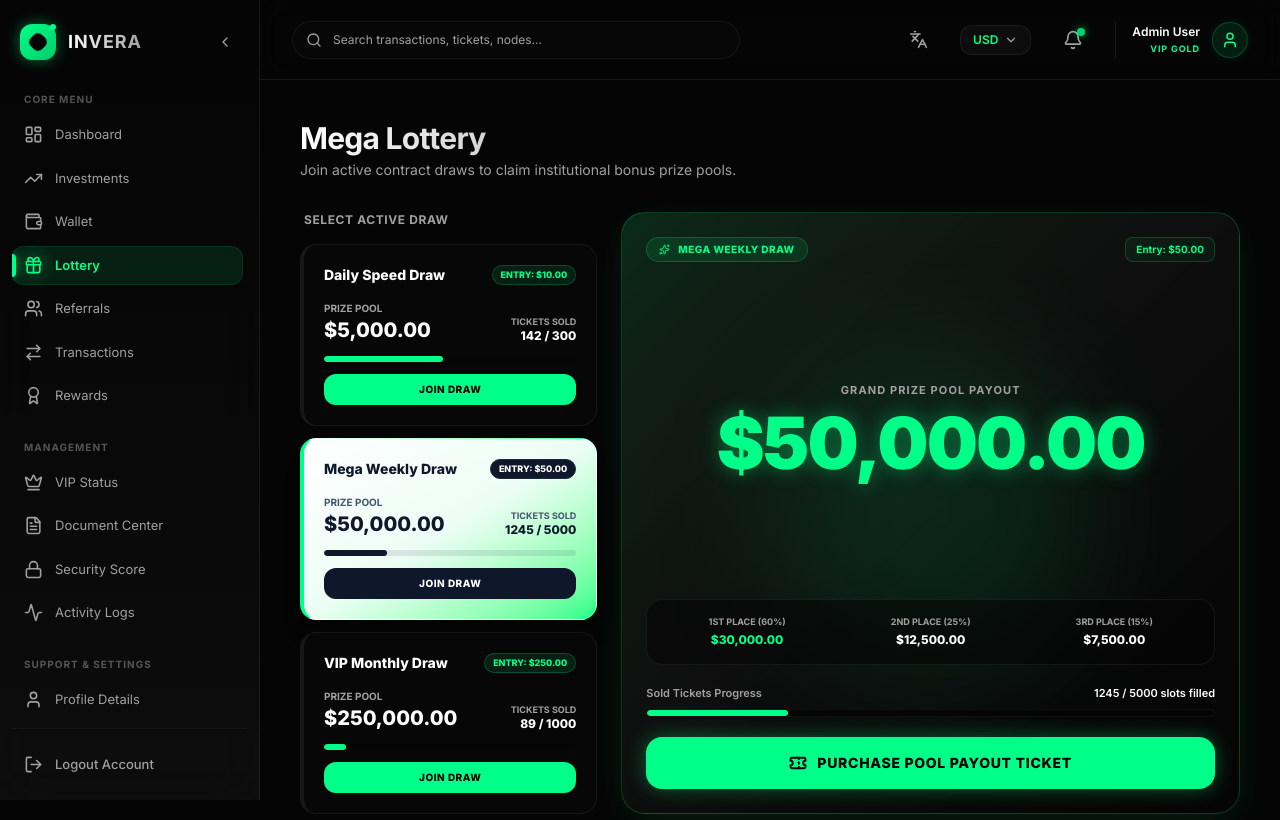
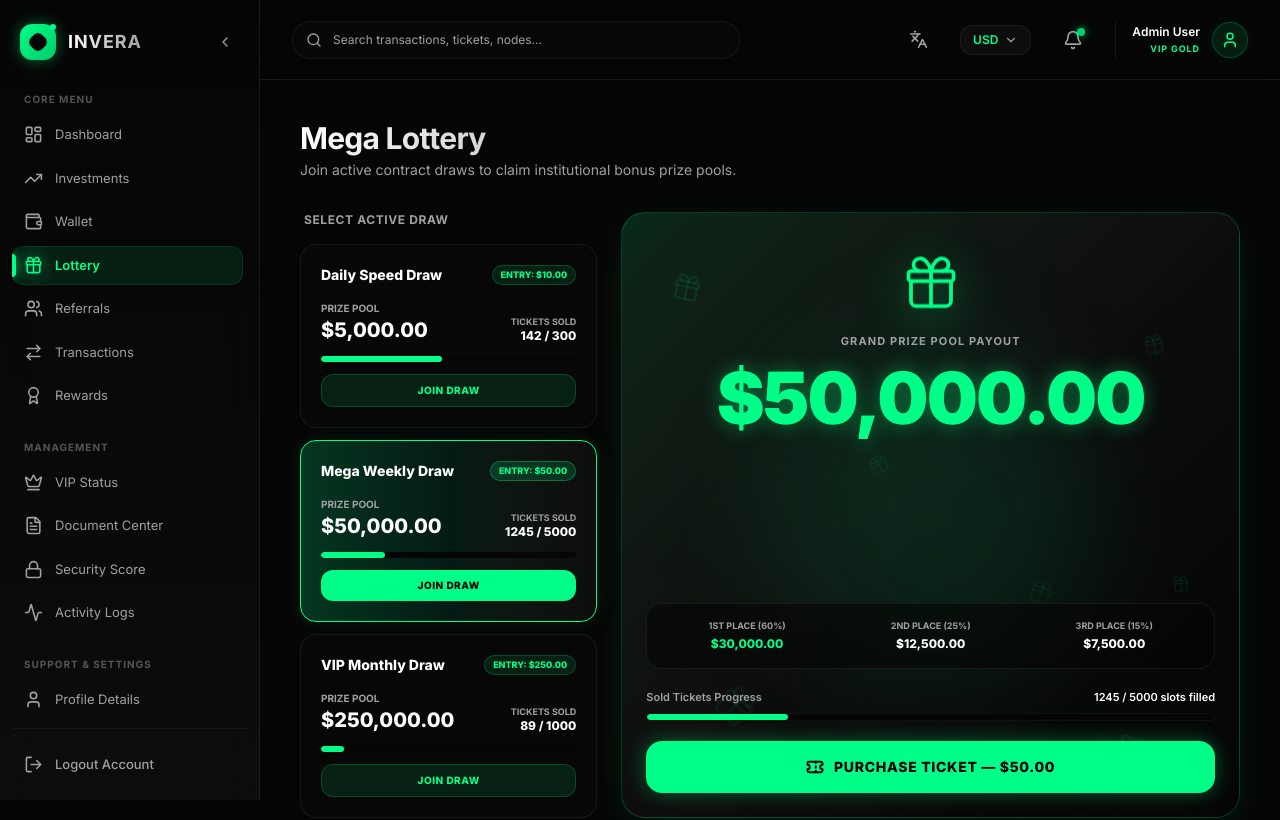
Before and after one commit to technicalhammad39-lang/inveracapital, a Next.js app: page /lottery in a window 1280 px wide. Shown: the top 820 px of the page. Built offline with nearby package versions, Linux system fonts and the light colour scheme.

Commit message:
Redesign lottery: green gradient cards, animated gift icon, floating gifts background, entry in button

```diff
--- a/app/lottery/page.tsx
+++ b/app/lottery/page.tsx
@@ -115,16 +115,16 @@ export default function LotteryPage() {
                 <div
                   key={p.id}
                   onClick={() => setSelectedPool(p.id)}
-                  className={`p-5 rounded-2xl cursor-pointer transition-all border-l-4 ${
+                  className={`p-5 rounded-2xl cursor-pointer transition-all border ${
                     isSelected
-                      ? 'bg-gradient-to-br from-white via-emerald-50 to-brand border-l-brand text-slate-900 shadow-xl border-y-border border-r-border border-y border-r'
-                      : 'bg-bg-card/40 border-l-border/85 border-y border-r border-y-border/80 border-r-border/80 hover:border-brand/40 text-white hover:bg-bg-card-hover'
+                      ? 'bg-gradient-to-r from-brand/20 via-emerald-900/30 to-bg-card border-brand shadow-[0_0_20px_rgba(0,255,136,0.1)]'
+                      : 'bg-bg-card/40 border-border/80 hover:bg-gradient-to-r hover:from-brand/10 hover:via-emerald-950/20 hover:to-bg-card hover:border-brand/50'
                   }`}
                 >
                   <div className="flex justify-between items-start mb-2">
-                    <span className={`font-extrabold text-sm ${isSelected ? 'text-slate-900' : 'text-white'}`}>{p.name}</span>
+                    <span className="font-extrabold text-sm text-white">{p.name}</span>
                     <span className={`text-[9px] font-extrabold px-2 py-0.5 rounded-full uppercase border ${
-                      isSelected ? 'bg-slate-900 text-white border-slate-800' : 'bg-brand/10 border-brand/20 text-brand'
+                      isSelected ? 'bg-brand/15 text-brand border-brand/30' : 'bg-brand/10 border-brand/20 text-brand'
                     }`}>
                       Entry: {formatCurrency(p.fee)}
                     </span>
@@ -133,19 +133,19 @@ export default function LotteryPage() {
                   <div className="space-y-3 mt-4">
                     <div className="flex justify-between items-end">
                       <div>
-                        <span className={`text-[10px] ${isSelected ? 'text-slate-600' : 'text-text-secondary'} block uppercase font-bold`}>Prize Pool</span>
-                        <p className={`text-xl font-extrabold ${isSelected ? 'text-slate-900' : 'text-white'}`}>{formatCurrency(p.prize)}</p>
+                        <span className="text-[10px] text-text-secondary block uppercase font-bold">Prize Pool</span>
+                        <p className="text-xl font-extrabold text-white">{formatCurrency(p.prize)}</p>
                       </div>
                       <div className="text-right">
-                        <span className={`text-[9px] ${isSelected ? 'text-slate-600' : 'text-text-secondary'} block uppercase font-bold`}>Tickets Sold</span>
-                        <p className={`text-xs font-extrabold ${isSelected ? 'text-slate-900' : 'text-white'}`}>{p.participants} / {p.maxParticipants}</p>
+                        <span className="text-[9px] text-text-secondary block uppercase font-bold">Tickets Sold</span>
+                        <p className="text-xs font-extrabold text-white">{p.participants} / {p.maxParticipants}</p>
                       </div>
                     </div>
 
                     <div className="space-y-1">
-                      <div className={`w-full ${isSelected ? 'bg-slate-900/10' : 'bg-bg-base'} h-1.5 rounded-full overflow-hidden`}>
+                      <div className="w-full bg-bg-base h-1.5 rounded-full overflow-hidden">
                         <div
-                          className={`h-full rounded-full ${isSelected ? 'bg-slate-900' : 'bg-brand'}`}
+                          className="h-full rounded-full bg-brand"
                           style={{ width: `${progressPct}%` }}
                         />
                       </div>
@@ -153,7 +153,7 @@ export default function LotteryPage() {
 
                     <button
                       className={`w-full text-center font-extrabold text-[10px] py-2 rounded-xl transition-all uppercase tracking-wider ${
-                        isSelected ? 'bg-slate-900 text-white hover:bg-slate-800' : 'bg-brand text-black hover:bg-brand-hover'
+                        isSelected ? 'bg-brand text-black hover:bg-brand-hover' : 'bg-brand/10 text-brand border border-brand/20 hover:bg-brand/20'
                       }`}
                     >
                       Join Draw
@@ -172,27 +172,34 @@ export default function LotteryPage() {
           className="bg-gradient-to-br from-brand/15 via-bg-card to-bg-base p-6 rounded-3xl lg:col-span-2 relative overflow-hidden flex flex-col justify-between border border-brand/20 min-h-[380px]"
           style={{ boxShadow: `0 10px 40px -10px ${activePool.glow}` }}
         >
-          {/* Glowing background nodes */}
+          {/* Glowing background node */}
           <div className="absolute top-1/2 left-1/2 -translate-x-1/2 -translate-y-1/2 w-80 h-80 rounded-full bg-brand/10 blur-3xl pointer-events-none" />
 
-          <div className="flex items-center justify-between z-10 w-full">
-            <div className="flex items-center gap-2 bg-brand/10 border border-brand/20 px-3 py-1 rounded-full text-brand text-[10px] font-extrabold uppercase tracking-wider">
-              <Sparkles size={11} /> {activePool.name}
-            </div>
-            <span className="text-[10px] text-brand border border-brand/20 bg-brand/5 px-2.5 py-1 rounded-lg font-bold">
-              Entry: {formatCurrency(activePool.fee)}
-            </span>
+          {/* Floating gift icons background */}
+          <div className="absolute inset-0 pointer-events-none overflow-hidden">
+            <Gift size={30} className="absolute top-[10%] left-[8%] text-brand/8 rotate-12" />
+            <Gift size={22} className="absolute top-[20%] right-[12%] text-brand/6 -rotate-12" />
+            <Gift size={40} className="absolute bottom-[15%] left-[15%] text-brand/5 rotate-45" />
+            <Gift size={18} className="absolute top-[60%] right-[8%] text-brand/7 -rotate-6" />
+            <Gift size={26} className="absolute bottom-[35%] right-[30%] text-brand/4 rotate-20" />
+            <Gift size={20} className="absolute top-[40%] left-[40%] text-brand/5 -rotate-30" />
+            <Gift size={35} className="absolute bottom-[8%] right-[15%] text-brand/6 rotate-15" />
           </div>
 
-          <div className="my-6 space-y-2 relative z-10 text-center">
+          {/* Large animated gift icon + prize */}
+          <div className="my-6 space-y-3 relative z-10 text-center flex flex-col items-center">
+            <div className="relative">
+              <Gift size={60} className="text-brand animate-bounce" strokeWidth={1.5} />
+              <div className="absolute inset-0 blur-xl bg-brand/20 rounded-full" />
+            </div>
             <span className="text-[11px] text-text-secondary font-bold uppercase tracking-widest block">Grand Prize Pool Payout</span>
-            <div className="text-5xl md:text-7xl font-black text-brand glow-text tracking-tight animate-pulse-slow">
+            <div className="text-5xl md:text-7xl font-black text-brand glow-text tracking-tight">
               {formatCurrency(activePool.prize)}
             </div>
           </div>
 
           <div className="w-full space-y-5 z-10">
-            {/* Prize distribution, Estimated payout */}
+            {/* Prize distribution */}
             <div className="grid grid-cols-3 gap-4 bg-bg-base/60 border border-border/80 p-4 rounded-2xl text-center text-xs">
               <div>
                 <span className="text-[9px] text-text-secondary uppercase font-bold block mb-1">1st Place (60%)</span>
@@ -216,7 +223,7 @@ export default function LotteryPage() {
               </div>
               <div className="w-full bg-bg-base h-2 rounded-full overflow-hidden border border-border/55">
                 <div
-                  className="bg-brand h-full rounded-full transition-all duration-1000 animate-pulse-slow"
+                  className="bg-brand h-full rounded-full transition-all duration-1000"
                   style={{ width: `${(activePool.participants / activePool.maxParticipants) * 100}%` }}
                 />
               </div>
@@ -226,7 +233,7 @@ export default function LotteryPage() {
               onClick={handleBuyTicket}
               className="w-full bg-brand text-black font-extrabold text-sm py-4 rounded-2xl hover:bg-brand-hover shadow-[0_0_20px_rgba(0,255,136,0.35)] transition-all flex items-center justify-center gap-2.5 uppercase tracking-wider"
             >
-              <Ticket size={18} strokeWidth={2.5} /> Purchase Pool Payout Ticket
+              <Ticket size={18} strokeWidth={2.5} /> Purchase Ticket — {formatCurrency(activePool.fee)}
             </button>
           </div>
         </motion.div>
```
